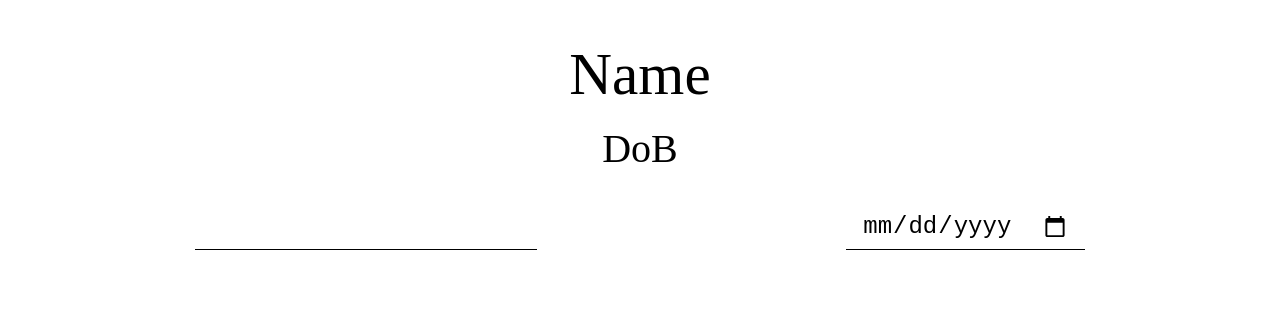
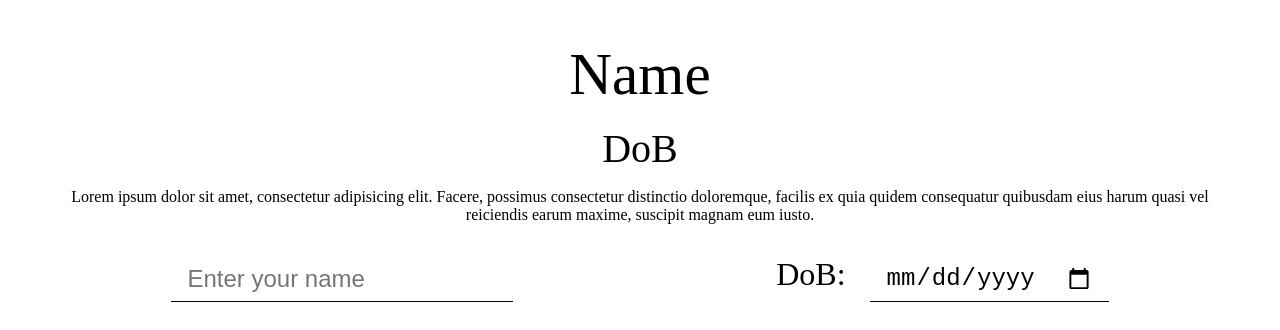
Before and after one commit to DilsherB/signature, a React (Vite) app: page / in a window 1280 px wide. Shown: the top 330 px of the page. Built offline with nearby package versions, Linux system fonts and the light colour scheme.

Commit message:
accessibility made better.

```diff
--- a/src/projects/01-signature/signature.jsx
+++ b/src/projects/01-signature/signature.jsx
@@ -22,9 +22,14 @@ const signature = () => {
     <div>
       <Title classes={'title'} text={!name ? "Name" : name}/>
       <Title classes={'subtitle'} text={date ? date : "DoB"}/>
+      <p>Lorem ipsum dolor sit amet, consectetur adipisicing elit. Facere, possimus consectetur distinctio doloremque, facilis ex quia quidem consequatur quibusdam eius harum quasi vel reiciendis earum maxime, suscipit magnam eum iusto.</p>
+
       <div style={{ display: "flex", justifyContent: "space-around" }}>
-        <input type="text" value={name} onChange={handleName} style={inputStyle}/>
-        <input type="date" value={date} onChange={handleDate} style={inputStyle}/>
+        <input type="text" placeholder='Enter your name' value={name} onChange={handleName} style={inputStyle}/>
+        <div>
+          <span style={{fontSize: '2rem', marginRight: '1rem'}}>DoB: </span>
+          <input type="date" value={date} onChange={handleDate} style={inputStyle}/>
+        </div>
       </div>
     </div>
   )
```
